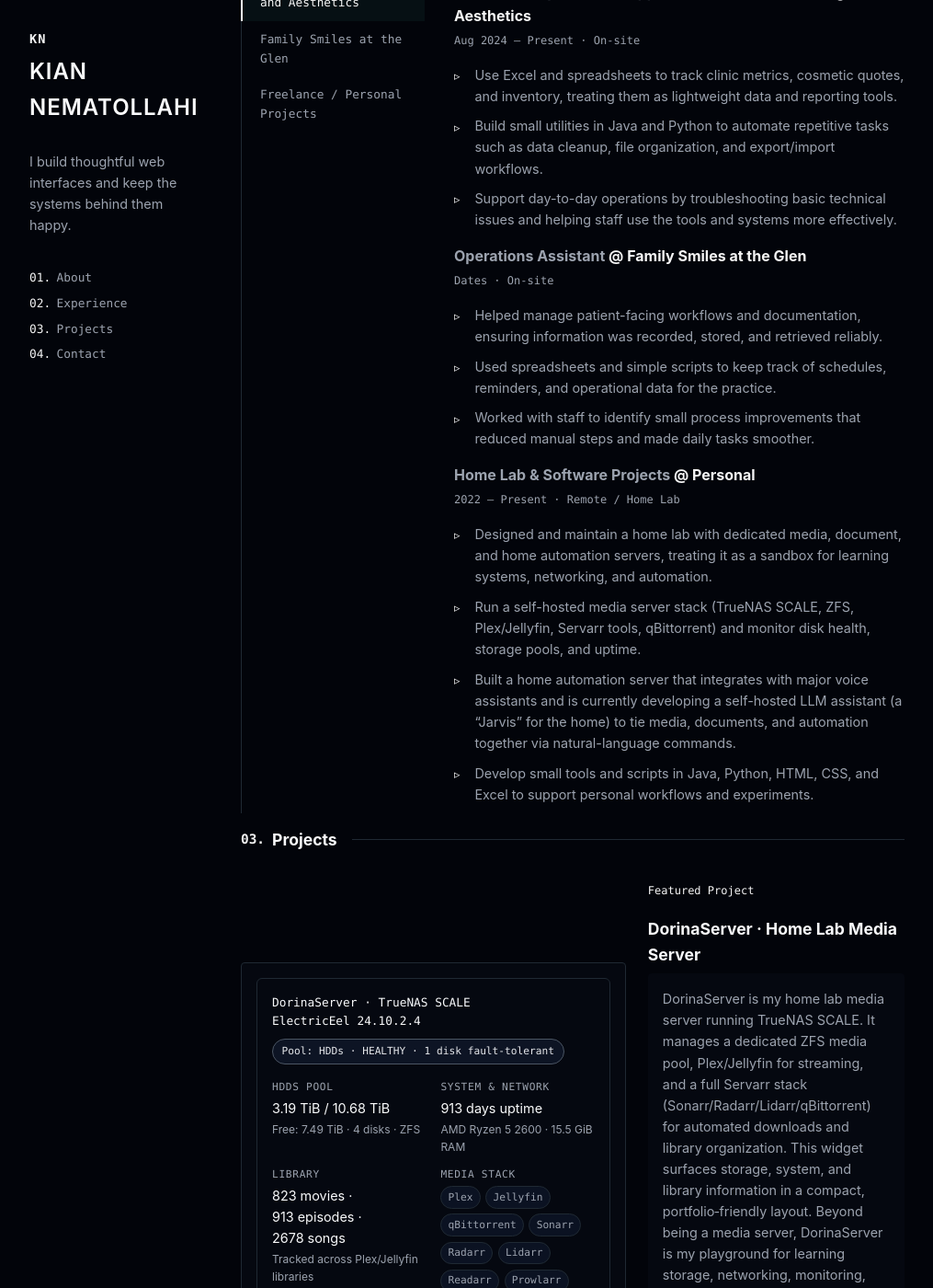
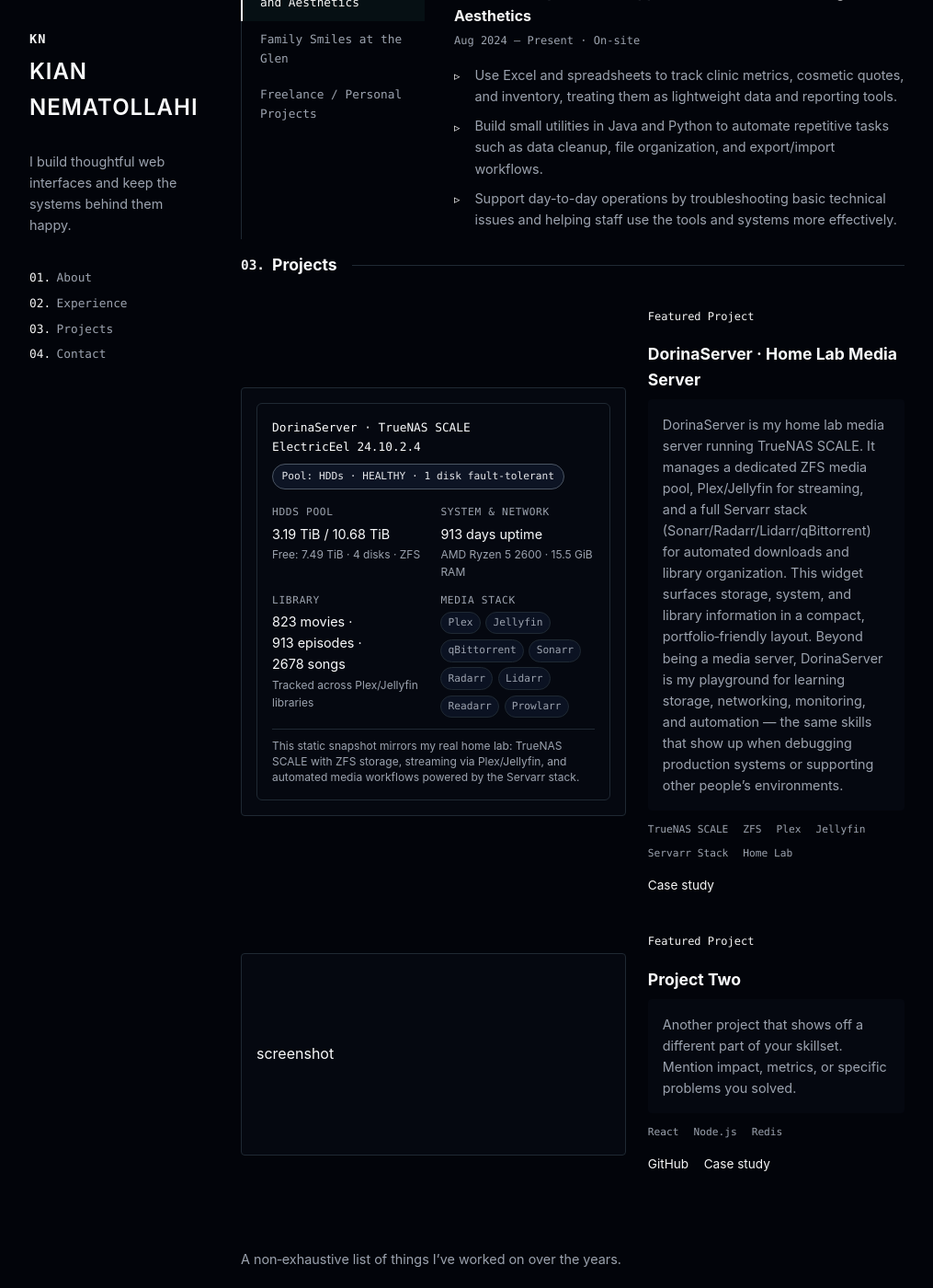
Before and after one commit to nemat777/nemat777.github.io, a Jekyll site: the page testing.html, which Jekyll copies as it is, in a window 1280 px wide and 1400 px high, scrolled down 1067 px. Shown: the whole window at 92% size, without its empty margins (132-1147 px from the left). Built offline with Jekyll 4.4.1, drawn with Linux system fonts in a browser that asks for light colours; some of the changed lines change nothing that is shown.

Commit message:
Update testing.html

```diff
--- a/testing.html
+++ b/testing.html
@@ -312,8 +312,17 @@
       background-color: var(--accent);
     }
 
+       .experience-panels {
+      position: relative;
+    }
+
     .experience-panel {
       color: var(--muted);
+      display: none;          /* hide by default */
+    }
+
+    .experience-panel.active {
+      display: block;         /* only the active one is visible */
     }
 
     .experience-role {
@@ -1261,6 +1270,35 @@
       }, 2600);
     });
   </script>
+  <script>
+    // Experience tabs: switch panels when clicking sidebar items
+    (function () {
+      const tabs = document.querySelectorAll('.experience-tab');
+      const panels = document.querySelectorAll('.experience-panel');
+
+      if (!tabs.length || !panels.length) return;
+
+      tabs.forEach((tab) => {
+        tab.addEventListener('click', () => {
+          const targetId = tab.getAttribute('data-target');
+          if (!targetId) return;
+
+          // update tab active state
+          tabs.forEach(t => t.classList.remove('active'));
+          tab.classList.add('active');
+
+          // update panel active state
+          panels.forEach(panel => {
+            if (panel.id === targetId) {
+              panel.classList.add('active');
+            } else {
+              panel.classList.remove('active');
+            }
+          });
+        });
+      });
+    })();
+  </script>
 
   <script>
     (function () {
```
